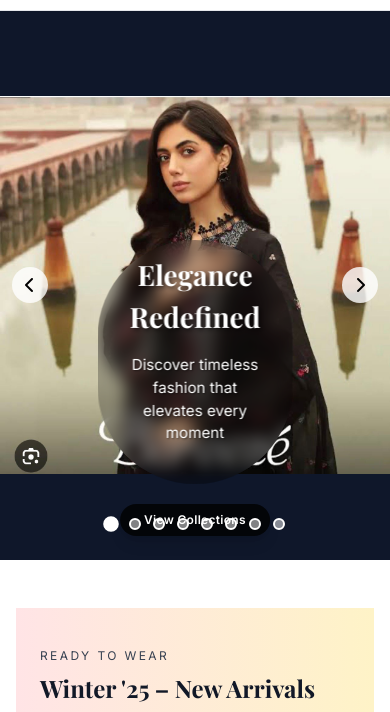
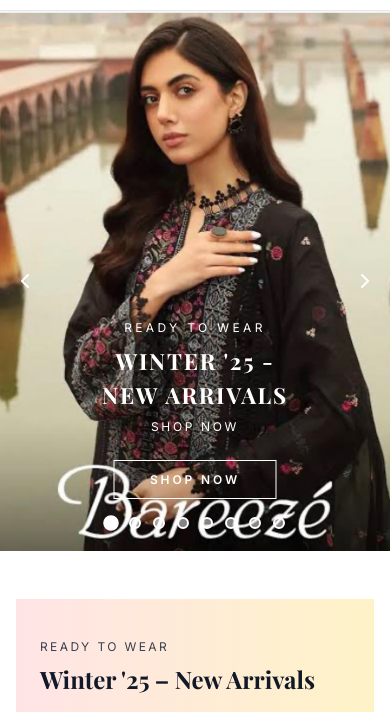
Before and after one commit to madeehasaboor/TRENDYCORNER, a plain HTML site: page index.html in a window 390 px wide. Both pictures are taken after a click on the button 30 px from the left and 379 px from the top of the page. Shown: the part 94-806 px from the top of the page. Drawn offline with nearby package versions, Linux system fonts and the light colour scheme.

Commit message:
Update index.html

```diff
--- a/index.html
+++ b/index.html
@@ -54,9 +54,9 @@
         .slideshow-container {
             position: relative;
             width: 100%;
-            height: 90vh;
-            min-height: 520px;
-            max-height: 960px;
+            height: 82vh;
+            min-height: 480px;
+            max-height: 860px;
             overflow: hidden;
         }
 
@@ -65,7 +65,7 @@
             width: 100%;
             height: 100%;
             position: relative;
-            background: #0f172a;
+            background: #000;
         }
 
         .slide.active {
@@ -76,9 +76,8 @@
         .slide img {
             width: 100%;
             height: 100%;
-            object-fit: contain;
+            object-fit: cover;
             object-position: center;
-            background: #0f172a;
         }
 
         .slide-content {
@@ -130,24 +129,22 @@
             position: absolute;
             top: 50%;
             transform: translateY(-50%);
-            background: rgba(255, 255, 255, 0.8);
+            background: transparent;
             border: none;
-            width: 50px;
-            height: 50px;
-            border-radius: 50%;
+            width: 48px;
+            height: 48px;
             cursor: pointer;
             z-index: 20;
             display: flex;
             align-items: center;
             justify-content: center;
-            transition: all 0.3s ease;
-            font-size: 1.5rem;
-            color: black;
+            transition: color 0.2s ease, background-color 0.2s ease;
+            font-size: 1.8rem;
+            color: white;
         }
 
         .slideshow-nav:hover {
-            background: rgba(255, 255, 255, 1);
-            transform: translateY(-50%) scale(1.1);
+            background: rgba(0, 0, 0, 0.3);
         }
 
         .slideshow-nav.prev {
@@ -160,7 +157,7 @@
 
         .slideshow-dots {
             position: absolute;
-            bottom: 30px;
+            bottom: 22px;
             left: 50%;
             transform: translateX(-50%);
             display: flex;
@@ -183,6 +180,57 @@
             transform: scale(1.3);
         }
 
+        .hero-overlay {
+            position: absolute;
+            bottom: 64px;
+            left: 50%;
+            transform: translateX(-50%);
+            text-align: center;
+            color: #ffffff;
+            z-index: 18;
+        }
+
+        .hero-overlay-kicker {
+            font-size: 0.9rem;
+            letter-spacing: 0.28em;
+            text-transform: uppercase;
+            margin-bottom: 0.5rem;
+        }
+
+        .hero-overlay-title {
+            font-family: 'Playfair Display', serif;
+            font-size: 2.4rem;
+            font-weight: 700;
+            letter-spacing: 0.08em;
+            text-transform: uppercase;
+        }
+
+        .hero-overlay-subtitle {
+            font-size: 0.95rem;
+            letter-spacing: 0.22em;
+            text-transform: uppercase;
+            margin-top: 0.35rem;
+        }
+
+        .hero-overlay-cta {
+            display: inline-block;
+            margin-top: 1.5rem;
+            padding: 0.75rem 2.75rem;
+            border: 1px solid #ffffff;
+            color: #ffffff;
+            font-size: 0.9rem;
+            letter-spacing: 0.24em;
+            text-transform: uppercase;
+            font-weight: 600;
+            text-decoration: none;
+            transition: background-color 0.2s ease, color 0.2s ease;
+        }
+
+        .hero-overlay-cta:hover {
+            background-color: #ffffff;
+            color: #000000;
+        }
+
         @keyframes fadeIn {
             from {
                 opacity: 0;
@@ -194,47 +242,29 @@
 
         @media (max-width: 1024px) {
             .slideshow-container {
-                height: 78vh;
-                min-height: 480px;
+                height: 72vh;
+                min-height: 430px;
+            }
+        }
+
+        @media (max-width: 1024px) {
+            .hero-overlay {
+                bottom: 56px;
             }
 
-            .slide-content {
-                padding: 1.15rem 2rem;
-                max-width: min(86%, 640px);
-                bottom: 5rem;
+            .hero-overlay-title {
+                font-size: 2rem;
             }
 
-            .slide-content h2 {
-                font-size: 2.75rem;
-            }
-
-            .slide-content p {
-                font-size: 1.15rem;
+            .hero-overlay-subtitle {
+                font-size: 0.85rem;
             }
         }
 
         @media (max-width: 640px) {
             .slideshow-container {
-                height: 65vh;
-                min-height: 380px;
-            }
-
-            .slide-content {
-                padding: 0.9rem 1.5rem;
-                max-width: 92%;
-                bottom: 4.75rem;
-            }
-
-            .slide-content h2 {
-                font-size: 1.75rem;
-            }
-
-            .slide-content p {
-                font-size: 0.95rem;
-            }
-
-            .slide-content a {
-                padding: 0.85rem 1.75rem;
+                height: 64vh;
+                min-height: 360px;
             }
 
             .slideshow-nav {
@@ -244,11 +274,32 @@
             }
 
             .slideshow-nav.prev {
-                left: 12px;
+                left: 8px;
             }
 
             .slideshow-nav.next {
-                right: 12px;
+                right: 8px;
+            }
+
+            .hero-overlay {
+                bottom: 52px;
+            }
+
+            .hero-overlay-kicker {
+                font-size: 0.75rem;
+            }
+
+            .hero-overlay-title {
+                font-size: 1.4rem;
+            }
+
+            .hero-overlay-subtitle {
+                font-size: 0.75rem;
+            }
+
+            .hero-overlay-cta {
+                padding: 0.6rem 2.2rem;
+                font-size: 0.75rem;
             }
         }
     </style>
@@ -318,66 +369,34 @@
 
             <div class="slide active">
                 <img src="Slides show/41f4a5c3-2dc1-462c-8b83-9a7e9ce64777.jpeg" alt="Elegant runway look">
-                <div class="slide-content">
-                    <h2>Elegance Redefined</h2>
-                    <p>Discover timeless fashion that elevates every moment</p>
-                </div>
             </div>
 
             <div class="slide">
                 <img loading="lazy" src="Slides show/4efb1dd1-d6f0-4f2d-9013-223cfe10b731.jpeg" alt="Chic streetwear">
-                <div class="slide-content">
-                    <h2>Street Luxe</h2>
-                    <p>Layered silhouettes for bold, confident style</p>
-                </div>
             </div>
 
             <div class="slide">
                 <img loading="lazy" src="Slides show/6bc0102b-0b09-4d2a-814b-d7b8a77cdc79.jpeg" alt="Modern minimalist fashion">
-                <div class="slide-content">
-                    <h2>Modern Minimal</h2>
-                    <p>Clean lines, rich textures, effortless sophistication</p>
-                </div>
             </div>
 
             <div class="slide">
                 <img loading="lazy" src="Slides show/7ad63318-5ffe-4208-9eeb-d34723e975fd.jpeg" alt="Editorial style">
-                <div class="slide-content">
-                    <h2>Editorial Edge</h2>
-                    <p>Statement pieces crafted to stand out</p>
-                </div>
             </div>
 
             <div class="slide">
                 <img loading="lazy" src="Slides show/847f2c7b-75ff-4cc7-84bd-34a3a4235ee3.jpeg" alt="Bold accessories">
-                <div class="slide-content">
-                    <h2>Accessorize Boldly</h2>
-                    <p>Finish your look with sculptural details</p>
-                </div>
             </div>
 
             <div class="slide">
                 <img loading="lazy" src="Slides show/d36f6afb-f857-4db8-803d-0814afceb40d.jpeg" alt="Statement coat">
-                <div class="slide-content">
-                    <h2>Winter Icons</h2>
-                    <p>Warmth meets runway-ready silhouettes</p>
-                </div>
             </div>
 
             <div class="slide">
                 <img loading="lazy" src="Slides show/f56d0d2f-7892-40b6-92fe-51e365e7bd12.jpeg" alt="Summer essentials">
-                <div class="slide-content">
-                    <h2>Summer Essentials</h2>
-                    <p>Breezy fabrics and effortless layers</p>
-                </div>
             </div>
 
             <div class="slide">
                 <img loading="lazy" src="Slides show/ff45d270-1023-4bce-9952-38ed423e443f.jpeg" alt="Evening dress">
-                <div class="slide-content">
-                    <h2>Evening Glamour</h2>
-                    <p>Red-carpet ready silhouettes for every occasion</p>
-                </div>
             </div>
 
             <div class="slideshow-dots">
@@ -390,10 +409,14 @@
                 <span class="dot" onclick="currentSlide(7)"></span>
                 <span class="dot" onclick="currentSlide(8)"></span>
             </div>
+
+            <div class="hero-overlay">
+                <p class="hero-overlay-kicker">READY TO WEAR</p>
+                <h2 class="hero-overlay-title">WINTER '25 - NEW ARRIVALS</h2>
+                <p class="hero-overlay-subtitle">SHOP NOW</p>
+                <a href="#products" class="hero-overlay-cta">SHOP NOW</a>
+            </div>
         </div>
-        <a href="#collections" class="absolute bottom-6 left-1/2 -translate-x-1/2 bg-black/80 text-white text-xs sm:text-sm md:text-base px-6 py-2 md:px-7 md:py-2.5 rounded-full font-semibold tracking-wide shadow-lg hover:bg-black transition-colors duration-300">
-            View Collections
-        </a>
     </section>
 
     <!-- Category Banners (inspired by Sapphire layout) -->
```
